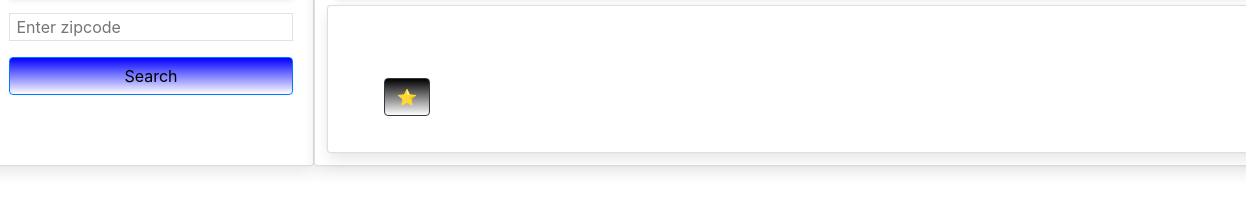
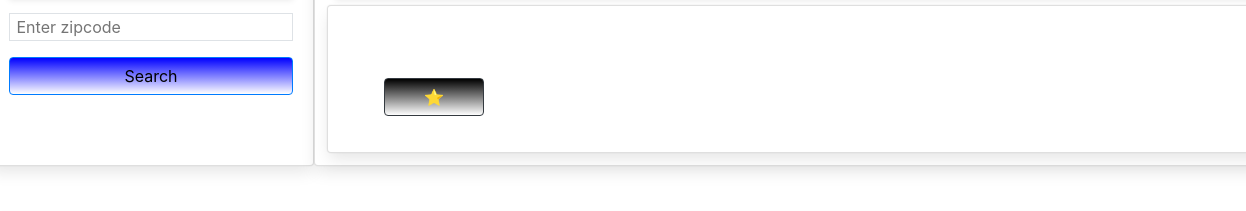
Before and after one commit to sonnytedesco26/find-a-pet, a plain HTML site: page index.html in a window 1280 px wide. Shown: the part 412-623 px from the top of the page, 0-1246 px from the left. Drawn offline with nearby package versions, Linux system fonts and the light colour scheme.

```diff
--- a/assets/style.css
+++ b/assets/style.css
@@ -62,10 +62,14 @@
 .search {
   background:linear-gradient(180deg, blue, transparent);
   color: black;
+
 }
 
 .fav {
   background: linear-gradient(180deg, black, transparent);
+   position: relative;
+  bottom: 0;
+  width: 100px;
 }
 
 .clear-btn {
```
Also changed, not shown: README.md, assets/media/screenshot.png (added), 1 other file.
